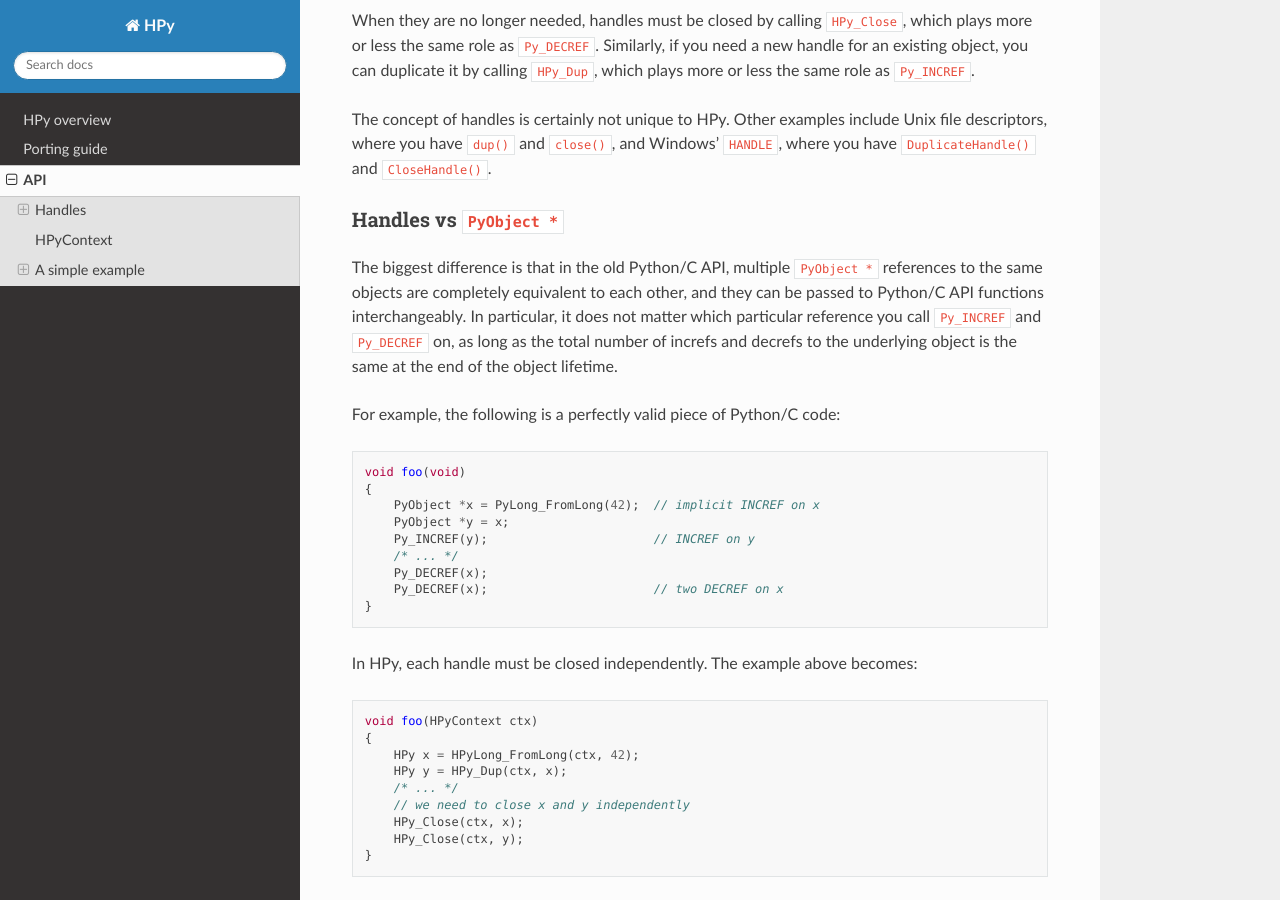
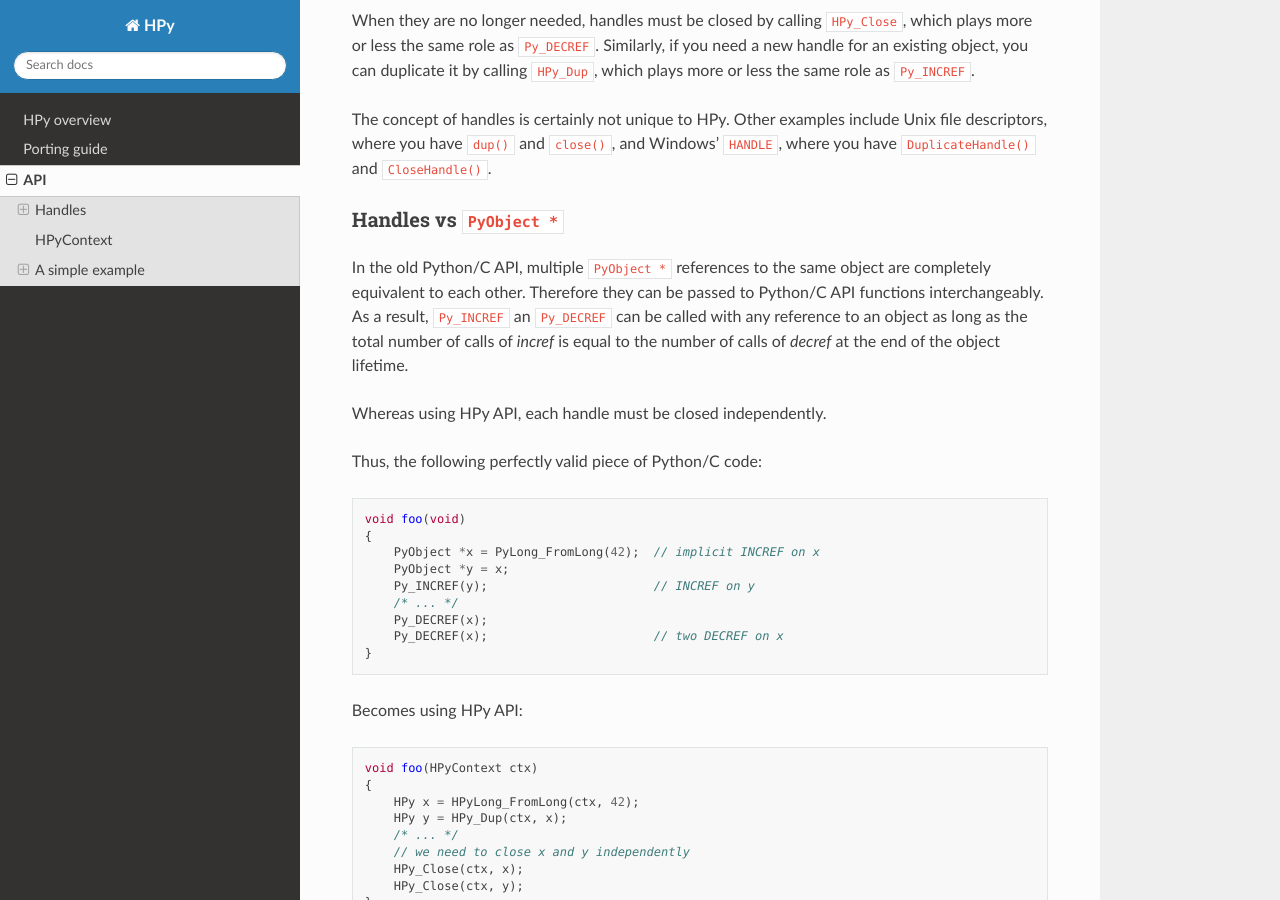
Before and after one commit to hpyproject/hpy, a Sphinx documentation site: the page built from docs/api.rst, in a window 1280 px wide and 900 px high, scrolled down 406 px. Built offline with Sphinx 7.4.7 and the Read the Docs theme 2.0.0, drawn with Linux system fonts in a browser that asks for light colours.

Commit message:
rewrite PyObject vs Handler introduction

```diff
--- a/docs/api.rst
+++ b/docs/api.rst
@@ -3,6 +3,7 @@ HPy API
 
 .. warning::
    HPy is still in the early stages of development and the API may change.
+
 
 Handles
 -------
@@ -29,15 +30,16 @@ Handles vs ``PyObject *``
 .. XXX I don't like this sentence, but I can't come up with anything better
    right now. Please rephrase/rewrite :)
 
-The biggest difference is that in the old Python/C API, multiple ``PyObject
-*`` references to the same objects are completely equivalent to each other,
-and they can be passed to Python/C API functions interchangeably. In
-particular, it does not matter which particular reference you call
-``Py_INCREF`` and ``Py_DECREF`` on, as long as the total number of increfs and
-decrefs to the underlying object is the same at the end of the object
+In the old Python/C API, multiple ``PyObject *`` references to the same object
+are completely equivalent to each other. Therefore they can be passed to Python/C
+API functions interchangeably. As a result, ``Py_INCREF`` an ``Py_DECREF`` can
+be called with any reference to an object as long as the total number of calls
+of `incref` is equal to the number of calls of `decref` at the end of the object
 lifetime.
 
-For example, the following is a perfectly valid piece of Python/C code::
+Whereas using HPy API, each handle must be closed independently.
+
+Thus, the following perfectly valid piece of Python/C code::
 
   void foo(void)
   {
@@ -49,7 +51,7 @@ For example, the following is a perfectly valid piece of Python/C code::
       Py_DECREF(x);                       // two DECREF on x
   }
 
-In HPy, each handle must be closed independently. The example above becomes::
+Becomes using HPy API::
 
   void foo(HPyContext ctx)
   {
@@ -62,8 +64,8 @@ In HPy, each handle must be closed independently. The example above becomes::
   }
 
 Calling any HPy function on a closed handle is an error. Calling
-``HPy_Close()`` on the same handle twice is an error.  Forgetting to call
-``HPy_Close()`` on a handle results in a memory leak.  When running in
+``HPy_Close()`` on the same handle twice is an error. Forgetting to call
+``HPy_Close()`` on a handle results in a memory leak. When running in
 :ref:`debug mode`, HPy actively checks that you that you don't close a handle
 twice and that you don't forget to close any.
 
```
